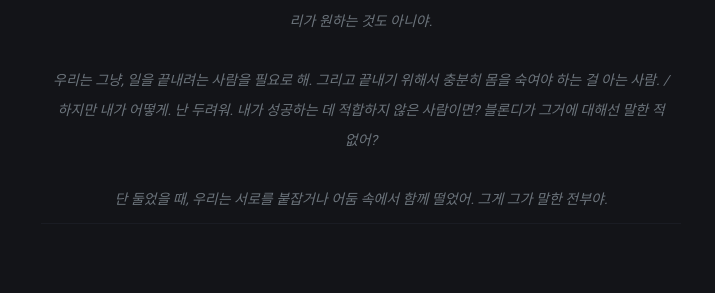
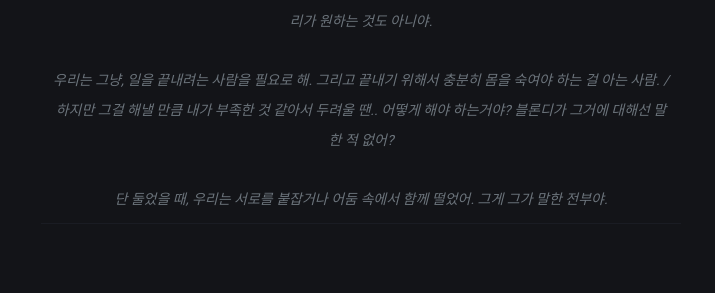
Before and after one commit to iwdstry/yeieje, a Jekyll site: the page built from _posts/2020-12-16-blind-AL.md, in a window 1280 px wide and 900 px high, scrolled down 1934 px. Shown: the part 188-481 px from the top of the window, without its empty margins (279-994 px from the left). Built offline with Jekyll 4.4.1, drawn with Linux system fonts in a browser that asks for light colours; some web fonts are replaced.

Commit message:
Create 2020-12-16-blind-AL.md

```diff
--- a/_posts/2020-12-16-blind-AL.md
+++ b/_posts/2020-12-16-blind-AL.md
@@ -55,8 +55,7 @@ A: 사실이다.
 <br/><br/>
 우리는 그냥, 일을 끝내려는 사람을 필요로 해.
 그리고 끝내기 위해서 충분히 몸을 숙여야 하는 걸 아는 사람. /
-하지만 내가 어떻게. 난 두려워. 내가 성공하는 데
-적합하지 않은 사람이면? 블론디가 그거에 대해선 말한 적 없어?
+하지만 그걸 해낼 만큼 내가 부족한 것 같아서 두려울 땐.. 어떻게 해야 하는거야? 블론디가 그거에 대해선 말한 적 없어?
 <br/><br/>
 단 둘었을 때, 우리는 서로를 붙잡거나 어둠 속에서 함께 떨었어. 그게 그가 말한 전부야.</small>
 
```
